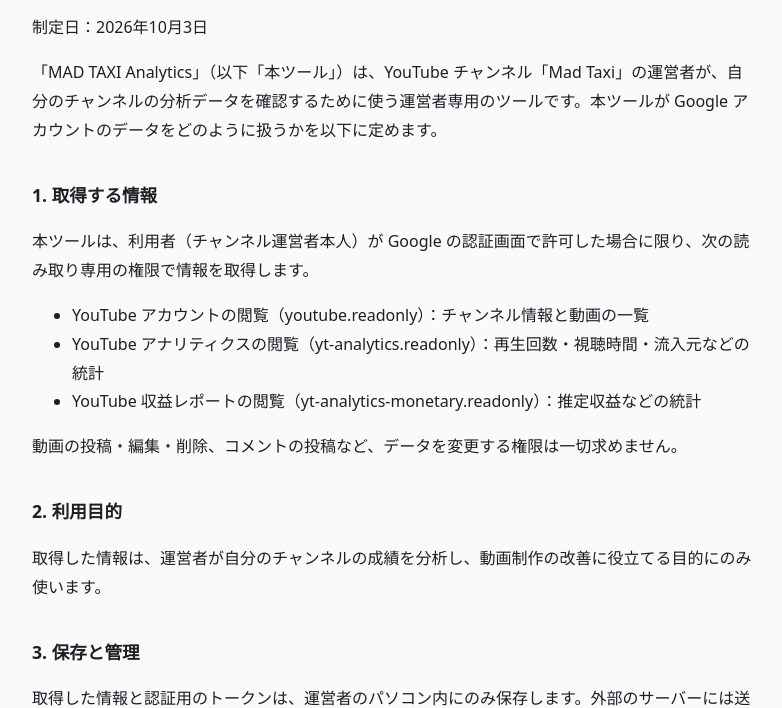
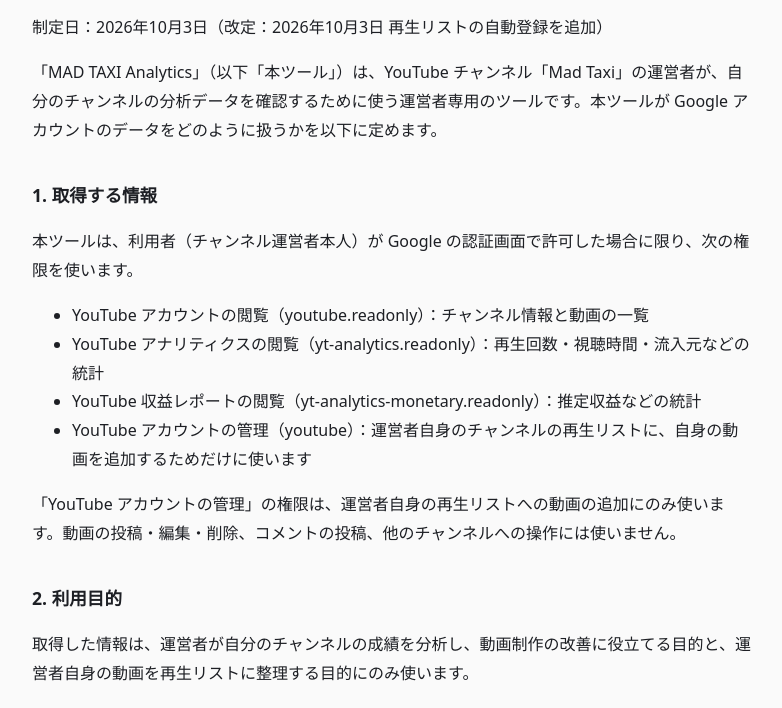
Before and after one commit to matsuzoek/madtaxi-analytics, a plain HTML site: page privacy.html in a window 1280 px wide. Shown: the part 94-802 px from the top of the page, without its empty margins (248-1030 px from the left). Drawn offline with Linux system fonts and the light colour scheme.

Commit message:
Add files via upload

```diff
--- a/privacy.html
+++ b/privacy.html
@@ -11,20 +11,21 @@
 </head>
 <body>
 <h1>プライバシーポリシー</h1>
-<p>制定日：2026年10月3日</p>
+<p>制定日：2026年10月3日（改定：2026年10月3日 再生リストの自動登録を追加）</p>
 <p>「MAD TAXI Analytics」（以下「本ツール」）は、YouTube チャンネル「Mad Taxi」の運営者が、自分のチャンネルの分析データを確認するために使う運営者専用のツールです。本ツールが Google アカウントのデータをどのように扱うかを以下に定めます。</p>
 
 <h2>1. 取得する情報</h2>
-<p>本ツールは、利用者（チャンネル運営者本人）が Google の認証画面で許可した場合に限り、次の読み取り専用の権限で情報を取得します。</p>
+<p>本ツールは、利用者（チャンネル運営者本人）が Google の認証画面で許可した場合に限り、次の権限を使います。</p>
 <ul>
   <li>YouTube アカウントの閲覧（youtube.readonly）：チャンネル情報と動画の一覧</li>
   <li>YouTube アナリティクスの閲覧（yt-analytics.readonly）：再生回数・視聴時間・流入元などの統計</li>
   <li>YouTube 収益レポートの閲覧（yt-analytics-monetary.readonly）：推定収益などの統計</li>
+  <li>YouTube アカウントの管理（youtube）：運営者自身のチャンネルの再生リストに、自身の動画を追加するためだけに使います</li>
 </ul>
-<p>動画の投稿・編集・削除、コメントの投稿など、データを変更する権限は一切求めません。</p>
+<p>「YouTube アカウントの管理」の権限は、運営者自身の再生リストへの動画の追加にのみ使います。動画の投稿・編集・削除、コメントの投稿、他のチャンネルへの操作には使いません。</p>
 
 <h2>2. 利用目的</h2>
-<p>取得した情報は、運営者が自分のチャンネルの成績を分析し、動画制作の改善に役立てる目的にのみ使います。</p>
+<p>取得した情報は、運営者が自分のチャンネルの成績を分析し、動画制作の改善に役立てる目的と、運営者自身の動画を再生リストに整理する目的にのみ使います。</p>
 
 <h2>3. 保存と管理</h2>
 <p>取得した情報と認証用のトークンは、運営者のパソコン内にのみ保存します。外部のサーバーには送信・保存しません。</p>
```
